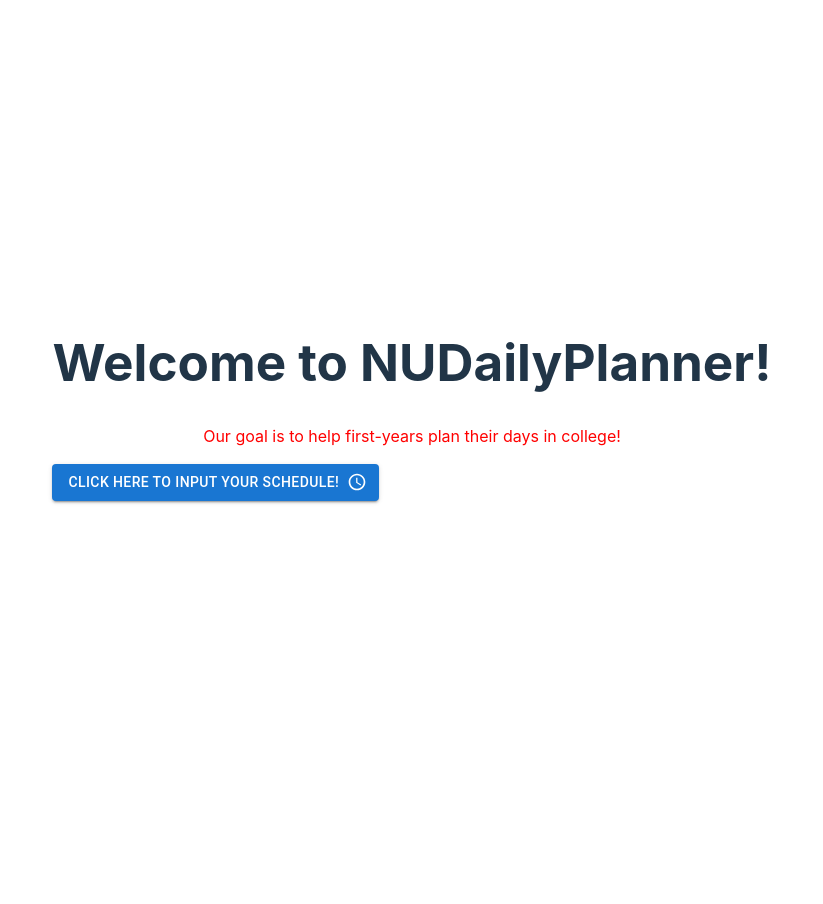
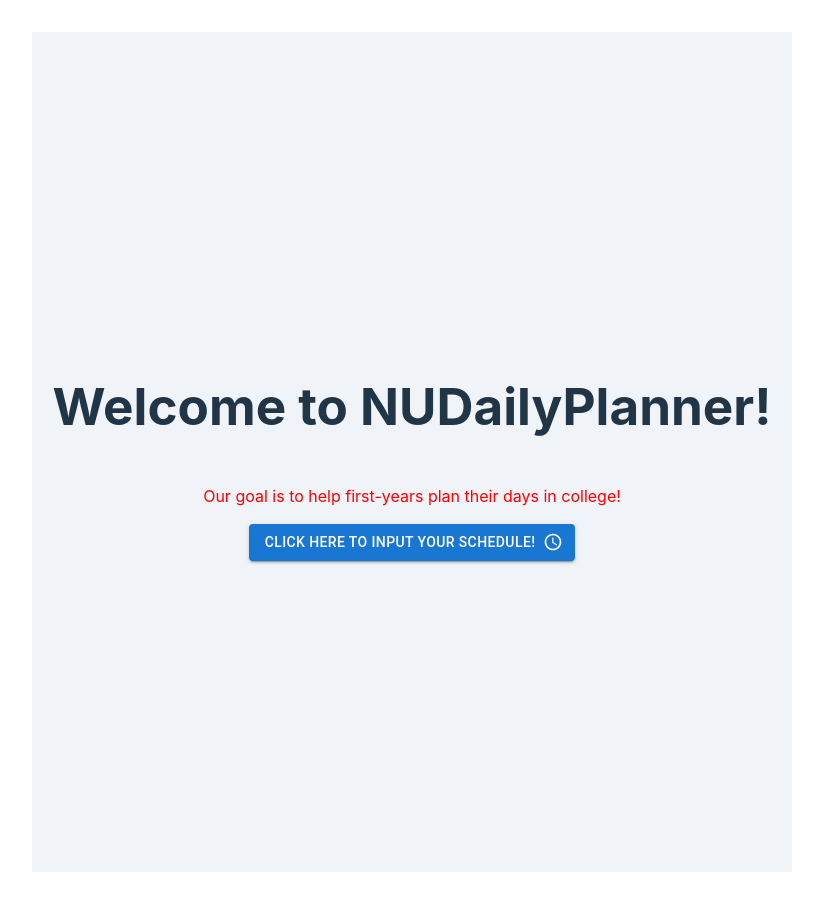
Before and after one commit to Oasis-NEU/sp25-group-8, a React (Vite) app in the folder my-app/: page / in a window 1280 px wide. Shown: the whole page, without its empty margins (228-1051 px from the left). Before the commit the page ends 800 px from the top, so only its background shows below. Built offline with nearby package versions, Linux system fonts and the light colour scheme.

Commit message:
i changed the background

```diff
--- a/my-app/src/pages/HomePage.css
+++ b/my-app/src/pages/HomePage.css
@@ -1,3 +1,14 @@
+.home-container {
+    background-color: #f0f4f8; /* Light blue-gray background */
+    min-height: 100vh; /* Ensure it covers the full screen */
+    display: flex;
+    flex-direction: column;
+    align-items: center;
+    justify-content: center;
+    text-align: center;
+    padding: 20px;
+}
+
 .info {
     color: red;
 
--- a/my-app/src/pages/HomePage.jsx
+++ b/my-app/src/pages/HomePage.jsx
@@ -6,15 +6,16 @@ import { useNavigate } from 'react-router-dom';
 function HomePage() {
 
     const nav = useNavigate();
+
     return (
-        <>
-            <h1> Welcome to NUDailyPlanner! </h1>
+        <main className="home-container">
+            <h1>Welcome to NUDailyPlanner!</h1>
             <p className="info">
                 Our goal is to help first-years plan their days in college!
             </p>
-            <HomeButton onClick={() => nav('/schedule')}/>
-        </>
-    )
+            <HomeButton onClick={() => nav('/schedule')} />
+        </main>
+    );
 }
 // this is a test
 export default HomePage
```
